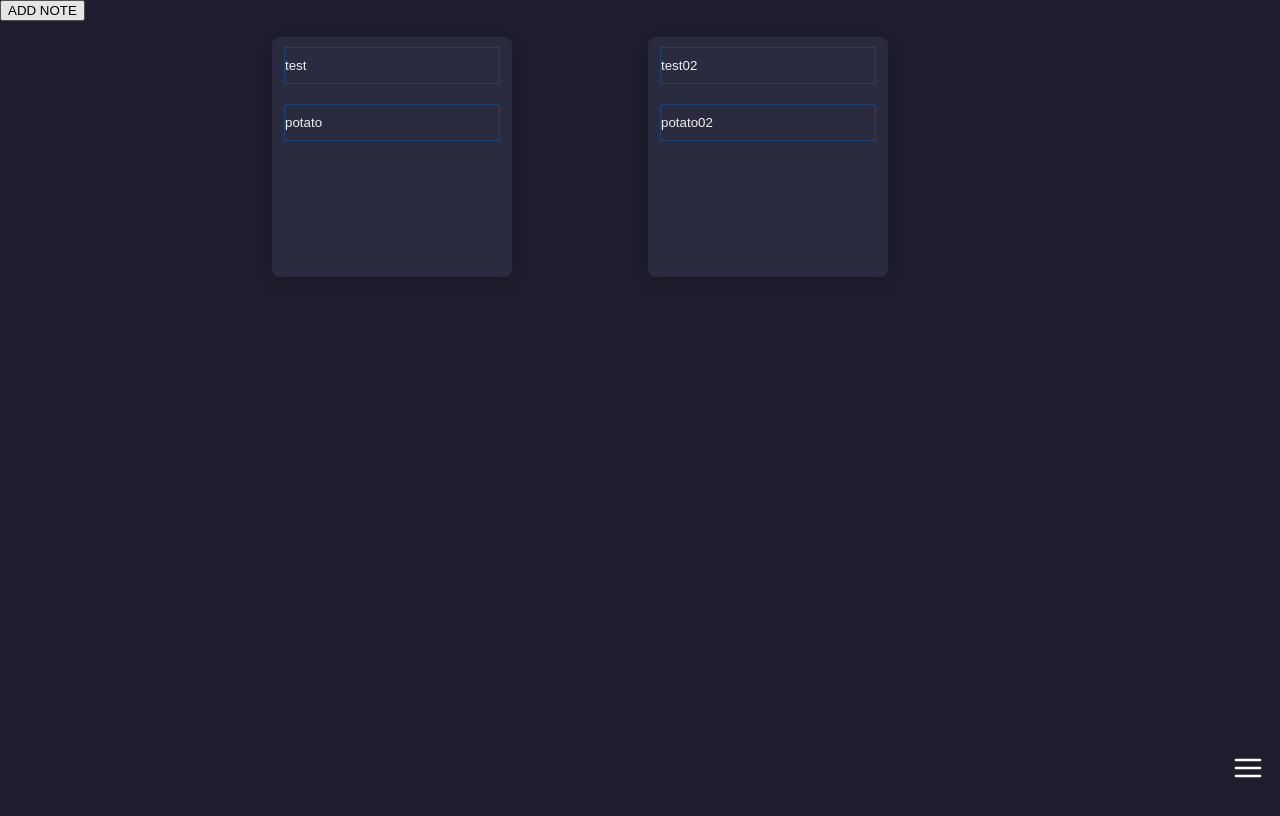
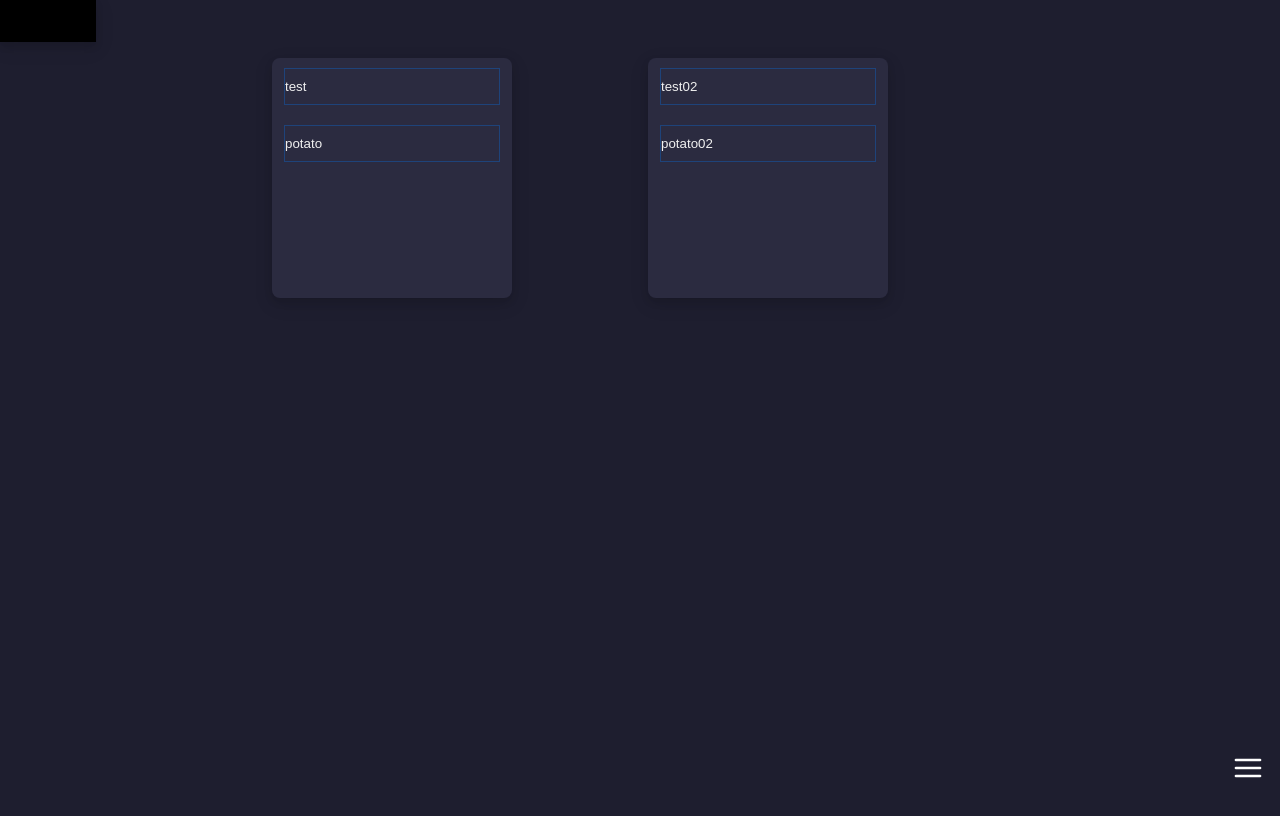
Before and after one commit to Yanis-mnh/todo-list, a React (Vite) app: page / in a window 1280 px wide. Shown: the top 816 px of the page. Built offline with nearby package versions, Linux system fonts and the light colour scheme.

Commit message:
change: style;

```diff
--- a/src/components/Notes.tsx
+++ b/src/components/Notes.tsx
@@ -20,7 +20,10 @@ export default function Notes() {
 
   return (
     <>
-      <button onClick={() => HandelClick(" ", " ", notes, SetNotes)}>
+      <button
+        className="addNoteButton"
+        onClick={() => HandelClick(" ", " ", notes, SetNotes)}
+      >
         ADD NOTE
       </button>
       <div className="note_container">
--- a/src/index.css
+++ b/src/index.css
@@ -54,6 +54,14 @@ html, body{
     }
 }
 
+.addNoteButton{
+    background-color: black;
+    box-shadow: var(--note-shadow);
+    border: 2px solid var(--input-border-color);
+    padding: 1em;
+    border: 1px;
+}
+
 @media(min-width:800px){
     .note_container{
         margin-inline: 20%;
```
